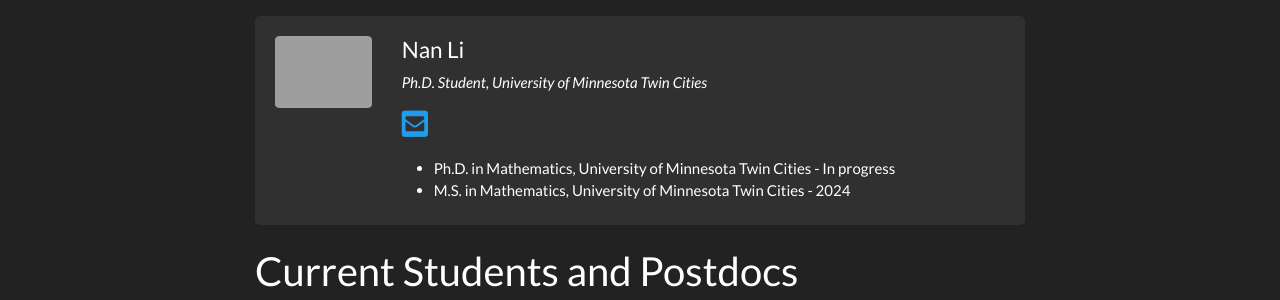
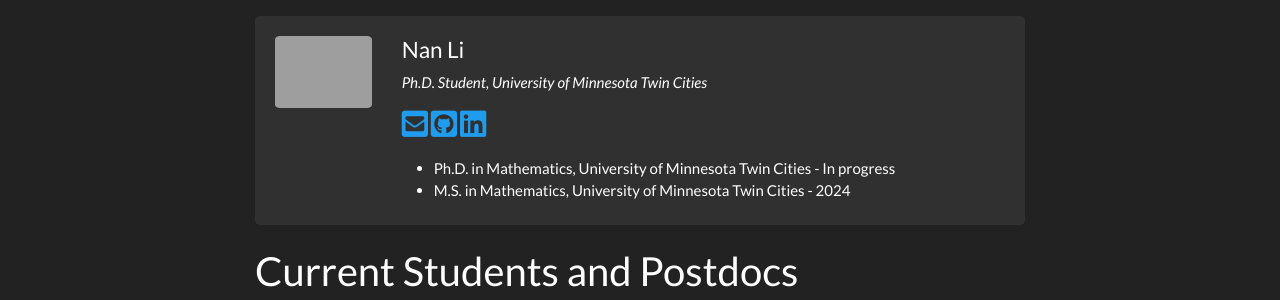
Before and after one commit to eigennan/eigennan.github.io, a Jekyll site: the page built from _pages/team.md, in a window 1280 px wide. Shown: the part 245-545 px from the top of the page. Built offline with Jekyll 4.4.1, drawn with Linux system fonts in a browser that asks for light colours; a style sheet for code colours, icons or effects is not loaded.

Commit message:
Update team.md

```diff
--- a/_pages/team.md
+++ b/_pages/team.md
@@ -22,7 +22,7 @@ permalink: /team/
 <h4>{{ member.name }}</h4>
 <i>{{ member.info }}</i><br>
 
-{% if member.website %}<a href="{{ member.website }}" target="_blank"><i class="fa fa-home fa-2x"></i></a> {% endif %} {% if member.email %}<a href="mailto:{{ member.email }}" target="_blank"><i class="fa fa-envelope-square fa-2x"></i></a> {% endif %} {% if member.scholar %} <a href="{{ member.scholar }}" target="_blank"><i class="ai ai-google-scholar-square ai-2x"></i></a> {% endif %} {% if member.cv %} <a href="{{ member.cv }}" target="_blank"><i class="ai ai-cv-square ai-2x"></i></a> {% endif %} {% if member.github %} <a href="{{ member.github }}" target="_blank"><i class="fa fa-github-square fa-2x"></i></a> {% endif %} {% if member.researchgate %} <a href="{{ member.researchgate }}" target="_blank"><i class="ai ai-researchgate-square ai-2x"></i></a> {% endif %}
+{% if member.website %}<a href="{{ member.website }}" target="_blank"><i class="fa fa-home fa-2x"></i></a> {% endif %} {% if member.email %}<a href="mailto:{{ member.email }}" target="_blank"><i class="fa fa-envelope-square fa-2x"></i></a> {% endif %} {% if member.github %} <a href="{{ member.github }}" target="_blank"><i class="fab fa-github-square fa-2x"></i></a> {% endif %} {% if member.linkedin %} <a href="{{ member.linkedin }}" target="_blank"><i class="fab fa-linkedin fa-2x"></i></a> {% endif %} {% if member.scholar %} <a href="{{ member.scholar }}" target="_blank"><i class="ai ai-google-scholar-square ai-2x"></i></a> {% endif %} {% if member.cv %} <a href="{{ member.cv }}" target="_blank"><i class="ai ai-cv-square ai-2x"></i></a> {% endif %} {% if member.researchgate %} <a href="{{ member.researchgate }}" target="_blank"><i class="ai ai-researchgate-square ai-2x"></i></a> {% endif %}
 
 <ul style="overflow: hidden">
 <li> {{ member.education[0] }} </li>
```
